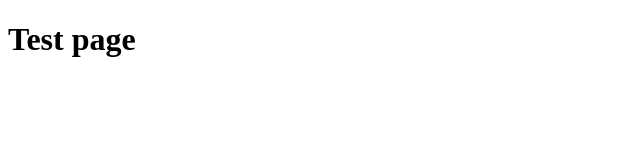
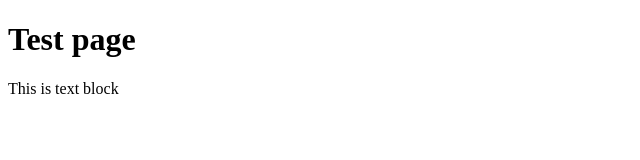
Before and after one commit to bertiewm/learning, a plain HTML site: page index.html in a window 1280 px wide. Shown: the whole page, without its empty margins (0-640 px from the left). Drawn offline with Linux system fonts and the light colour scheme.

Commit message:
Text block added

```diff
--- a/index.html
+++ b/index.html
@@ -4,4 +4,5 @@
 <link rel="match" href="${2:URL of match}">
 <body>
     <h1>Test page</h1>
+    <p>This is text block</p>
 </body>
```
